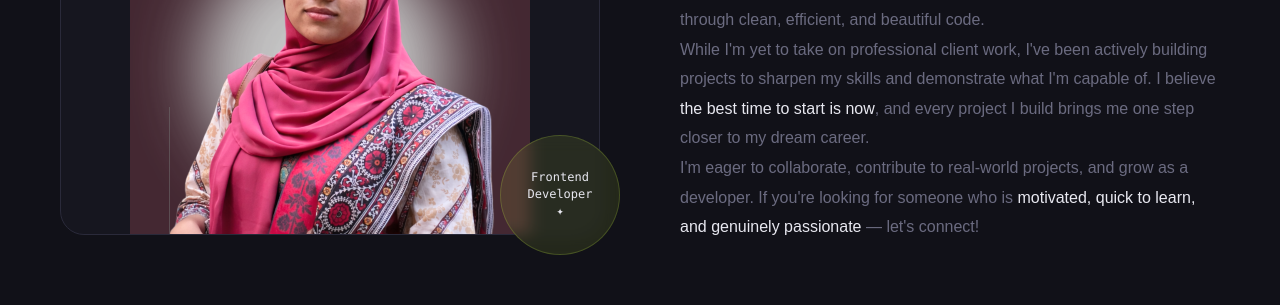
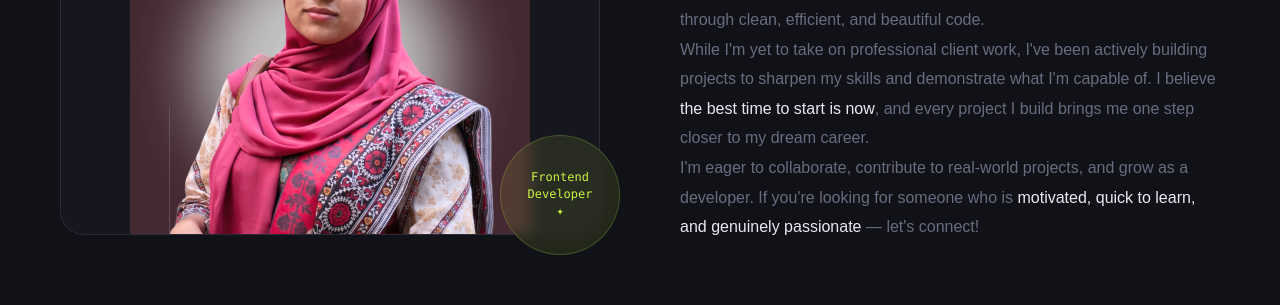
Before and after one commit to nusratjahan7/portfolio-update, a Next.js app: page / in a window 1280 px wide. Shown: the part 1220-1525 px from the top of the page. Built offline with nearby package versions, Linux system fonts and the light colour scheme; a web font is replaced by a local one.

Commit message:
add viewport

```diff
--- a/src/Components/About/About.jsx
+++ b/src/Components/About/About.jsx
@@ -5,7 +5,7 @@ import { motion } from 'framer-motion';
 
 const About = () => {
     return (
-        <section id="about" className="bg-(--surface)"> {/* Ensure the variable --surface is defined in your CSS */}
+        <section id="about" className="bg-(--surface)">
             <motion.div
                 className="section-tag"
                 initial={{ opacity: 0, y: 20 }}
@@ -36,7 +36,7 @@ const About = () => {
                     <div className="w-full aspect-3/4  bg-(--card) rounded-3xl border border-(--border) h-[400px] flex items-center justify-center relative overflow-hidden">
                         <Image src={Img} height={400} alt="animated image" />
                     </div>
-                    <div className="absolute -bottom-5 -right-5 w-30 h-30 rounded-full bg-[#c8f542]/10 border border-[#c8f542]/20 flex items-center justify-center text-[12px] font-mono text-accent text-center leading-[1.4] backdrop-blur-sm">
+                    <div className="absolute -bottom-5 -right-5 w-30 h-30 rounded-full bg-[#c8f542]/10 border border-[#c8f542]/20 flex items-center justify-center text-[12px] font-mono text-(--accent) text-center leading-[1.4] backdrop-blur-sm">
                         Frontend<br />Developer<br />✦
                     </div>
                 </motion.div>
--- a/src/Components/Contact/Contact.jsx
+++ b/src/Components/Contact/Contact.jsx
@@ -86,6 +86,7 @@ export default function Contact() {
                         initial={{ opacity: 0, x: -30 }}
                         whileInView={{ opacity: 1, x: 0 }}
                         transition={{ duration: 0.5, delay: 0.3 }}
+                        viewport={{ once: true, amount: 0.2 }}
                         className="flex flex-col gap-3 md:!ml-4"
                     >
                         {contactItems.map((item) => (
@@ -132,6 +133,7 @@ export default function Contact() {
                         initial={{ opacity: 0, x: 30 }}
                         whileInView={{ opacity: 1, x: 0 }}
                         transition={{ duration: 0.5, delay: 0.3 }}
+                        viewport={{ once: true, amount: 0.2 }}
                          className="flex flex-col gap-4 md:!ml-9">
                         <input type="hidden" name="access_key" value="YOUR_WEB3FORMS_ACCESS_KEY_HERE" />
 
```
